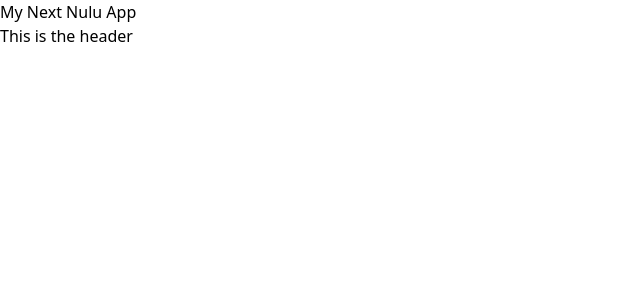
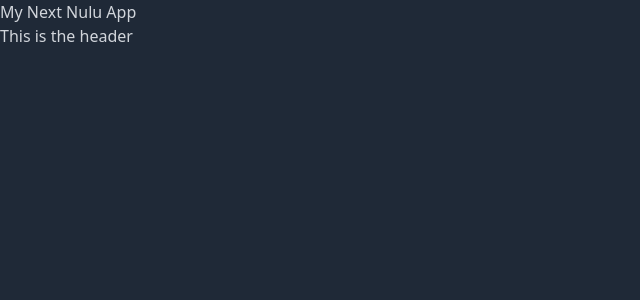
Before and after one commit to EngineerDanny/hulu-clone, a Next.js app: page / in a window 1280 px wide. Shown: the top 300 px of the page, without its empty margins (0-640 px from the left). Built offline with nearby package versions, Linux system fonts and the light colour scheme.

Commit message:
ovveride globals.css

```diff
--- a/styles/globals.css
+++ b/styles/globals.css
@@ -3,4 +3,8 @@
 @tailwind utilities;
 
 @layer base {
+  body {
+    @apply bg-gray-800;
+    @apply text-gray-300;
+  }
 }
```
